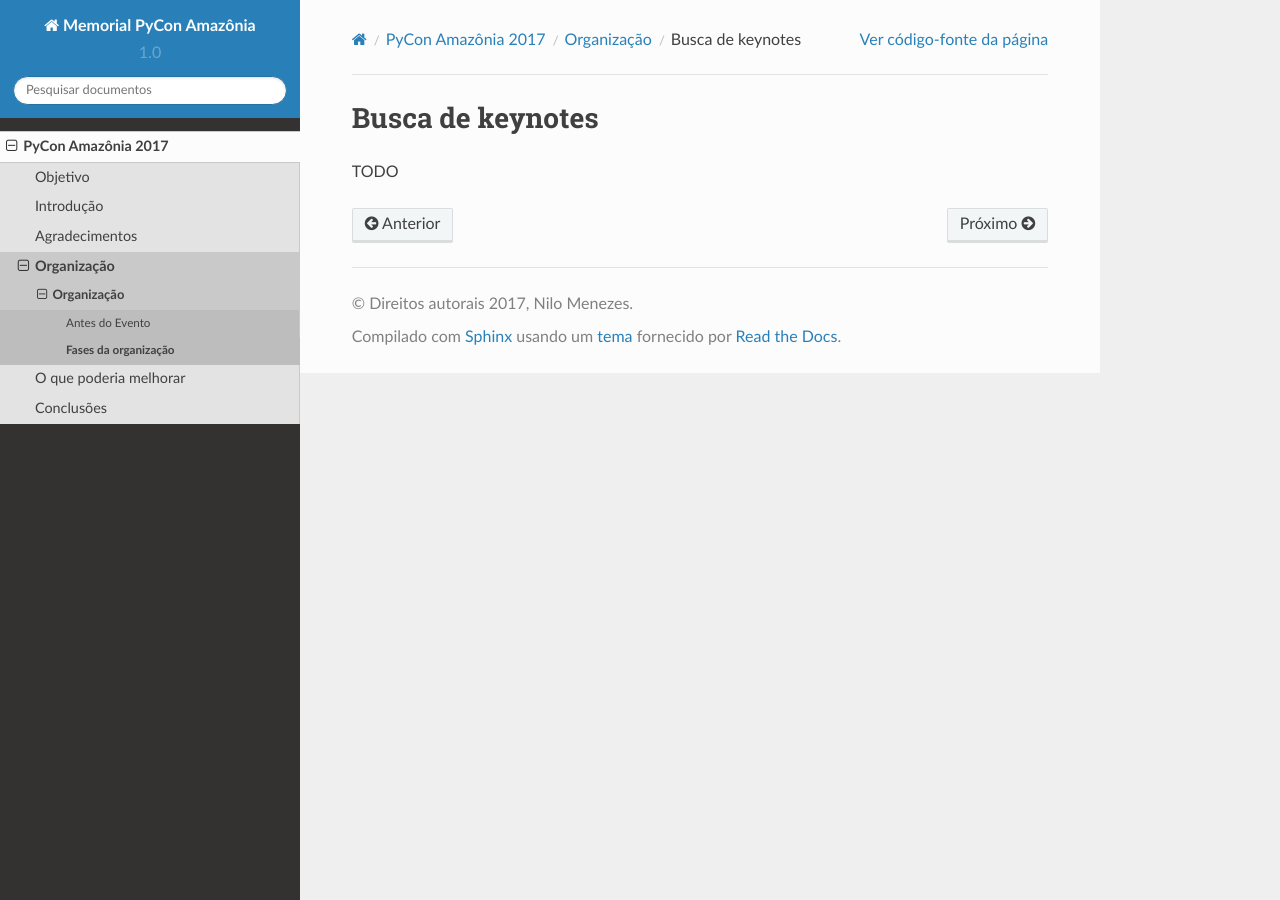
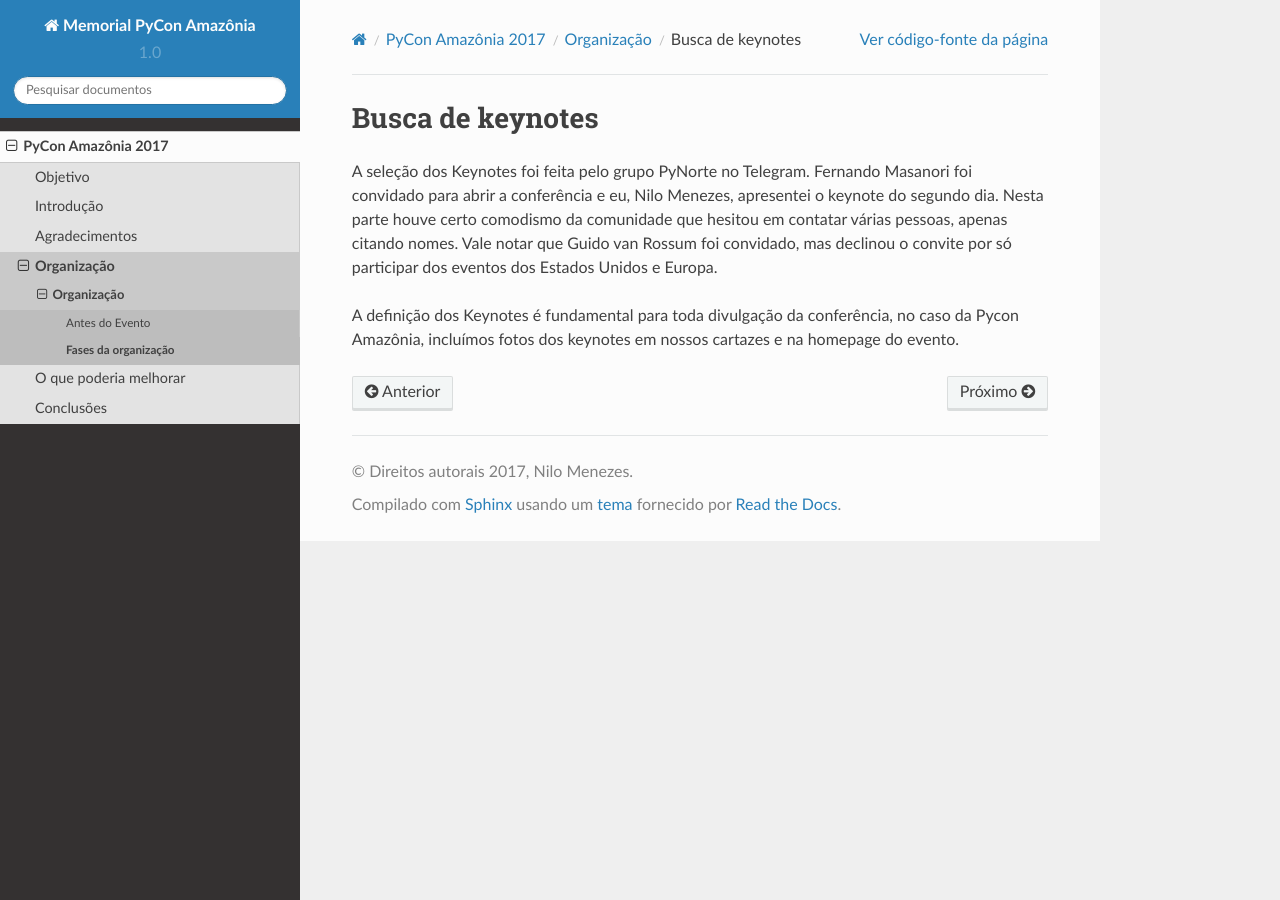
Before and after one commit to pythonbrasil/pycon-amazonia-memorial, a Sphinx documentation site: the page built from source/2017/keynotes.rst, in a window 1280 px wide. Built offline with Sphinx 7.4.7 and the Read the Docs theme 2.0.0, drawn with Linux system fonts in a browser that asks for light colours.

Commit message:
alteração keynotes

```diff
--- a/source/2017/keynotes.rst
+++ b/source/2017/keynotes.rst
@@ -1,4 +1,13 @@
 Busca de keynotes
 ========================
 
-TODO
+A seleção dos Keynotes foi feita pelo grupo PyNorte no Telegram. Fernando
+Masanori foi convidado para abrir a conferência e eu, Nilo Menezes, apresentei o keynote
+do segundo dia. Nesta parte houve certo comodismo da comunidade que hesitou em
+contatar várias pessoas, apenas citando nomes. Vale notar que Guido van Rossum foi
+convidado, mas declinou o convite por só participar dos eventos dos Estados Unidos e
+Europa.
+
+A definição dos Keynotes é fundamental para toda divulgação da conferência, no
+caso da Pycon Amazônia, incluímos fotos dos keynotes em nossos cartazes e na
+homepage do evento.
```
Also changed, not shown: source/2017/voluntarios.rst (+8 -1 lines).
